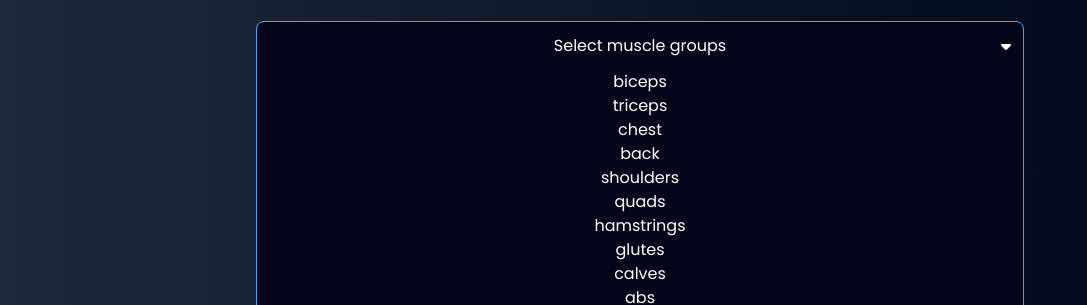
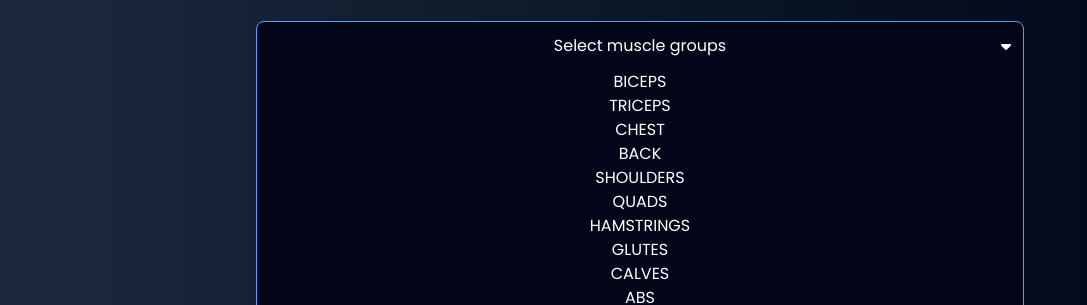
Before and after one commit to AbdullahiAbdulganiyu/fitness-app, a React (Vite) app: page / in a window 1280 px wide. Both pictures are taken after a click on the button "Select muscle groups". Shown: the part 1353-1658 px from the top of the page, without its empty margins (0-1087 px from the left). Built offline with nearby package versions, Linux system fonts and the light colour scheme.

Commit message:
adding some classes to style the pragraph

```diff
--- a/src/components/Generator.jsx
+++ b/src/components/Generator.jsx
@@ -74,7 +74,7 @@ export default function Generator() {
               ).map((muscleGroup, muscleGroupIndex) => {
                 return (
                   <button key={muscleGroupIndex}>
-                    <p>{muscleGroup}</p>
+                    <p className="uppercase">{muscleGroup}</p>
                   </button>
                 );
               })}
```
